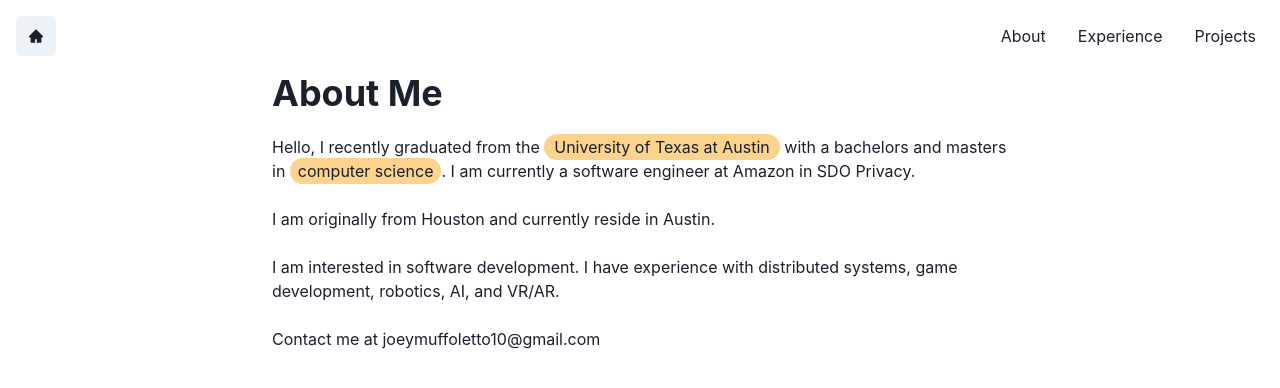
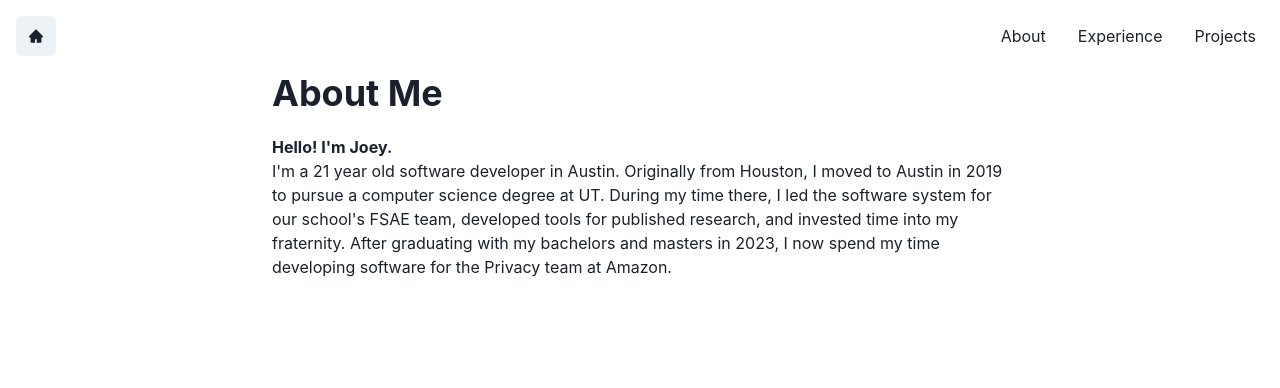
Before and after one commit to JoeMuff999/Portfolio, a Next.js app: page /About in a window 1280 px wide. Shown: the top 388 px of the page. Built offline with nearby package versions, Linux system fonts and the light colour scheme.

Commit message:
About Page, Fixed GithubIcon warning, Joey

```diff
--- a/src/components/icons/github.js
+++ b/src/components/icons/github.js
@@ -4,8 +4,8 @@ export default function GithubIcon() {
     return (
       <Icon boxSize="2em" viewBox="0 0 100 100" focusable>
         <path
-          fill-rule="evenodd"
-          clip-rule="evenodd"
+          fillRule="evenodd"
+          clipRule="evenodd"
           d="M48.854 0C21.839 0 0 22 0 49.217c0 21.756 13.993 40.172 33.405 46.69 2.427.49 3.316-1.059 3.316-2.362 0-1.141-.08-5.052-.08-9.127-13.59 2.934-16.42-5.867-16.42-5.867-2.184-5.704-5.42-7.17-5.42-7.17-4.448-3.015.324-3.015.324-3.015 4.934.326 7.523 5.052 7.523 5.052 4.367 7.496 11.404 5.378 14.235 4.074.404-3.178 1.699-5.378 3.074-6.6-10.839-1.141-22.243-5.378-22.243-24.283 0-5.378 1.94-9.778 5.014-13.2-.485-1.222-2.184-6.275.486-13.038 0 0 4.125-1.304 13.426 5.052a46.97 46.97 0 0 1 12.214-1.63c4.125 0 8.33.571 12.213 1.63 9.302-6.356 13.427-5.052 13.427-5.052 2.67 6.763.97 11.816.485 13.038 3.155 3.422 5.015 7.822 5.015 13.2 0 18.905-11.404 23.06-22.324 24.283 1.78 1.548 3.316 4.481 3.316 9.126 0 6.6-.08 11.897-.08 13.526 0 1.304.89 2.853 3.316 2.364 19.412-6.52 33.405-24.935 33.405-46.691C97.707 22 75.788 0 48.854 0z"
           fill="#24292f"
         />
--- a/src/components/layouts/main.js
+++ b/src/components/layouts/main.js
@@ -14,7 +14,7 @@ const Main = ({ children, router }) => {
     <Box as="main" pb={4}>
       <Head>
         <meta name="viewport" content="width=device-width, initial-scale=1" />
-        <title>Joseph Muffoletto</title>
+        <title>Joey Muffoletto</title>
       </Head>
       <Navbar />
         <Container maxW="container.md" animation={fadeAnimation}>{children}</Container>
--- a/src/pages/About/index.js
+++ b/src/pages/About/index.js
@@ -21,20 +21,13 @@ export default function About() {
       <Box flexGrow={1}>
         <Heading as='h2' variant='page-title' pb={5}>About Me</Heading>
         <Text >
-            Hello, I recently graduated from the <Text as='span' bg='orange.200' rounded='full' px='10px' py='3px'>University of Texas at Austin</Text> with a bachelors and masters in <Text as='span' bg='orange.200' rounded='full' px='8px' py='3px'>computer science</Text>. I am currently a software engineer at Amazon in SDO Privacy.
+
+           <Text as='b'>Hello! I'm Joey.</Text> <br/>
+           I'm a 21 year old software developer in Austin. Originally from Houston, I moved to Austin in 2019 to pursue a computer science degree at UT. During my time there, I led the software system for our school's FSAE team, developed tools for published research, and invested time into my fraternity. After graduating with my bachelors and masters in 2023, I now spend my time developing software for the Privacy team at Amazon.
         </Text>
         <br/>
         <Text>
-            I am originally from Houston and currently reside in Austin.
-        </Text>
-        <br/>
-
-        <Text>
-            I am interested in software development. I have experience with distributed systems, game development, robotics, AI, and VR/AR.
-        </Text>
-        <br/>
-        <Text>
-            Contact me at joeymuffoletto10@gmail.com
+            {/* Contact me at joeymuffoletto10@gmail.com */}
         </Text>
       </Box>
     </Box>
--- a/src/pages/index.js
+++ b/src/pages/index.js
@@ -20,7 +20,7 @@ export default function LandingPage() {
     <Center h="80vh">
       <Box display={{ md: "flex" }} align="center">
         <Box flexGrow={1}>
-          <Heading variant="page-title">Joseph Muffoletto</Heading>
+          <Heading variant="page-title">Joey Muffoletto</Heading>
           <p>Software Engineer</p>
           <Flex pt={4} w='12em'>
             <Box>
```
